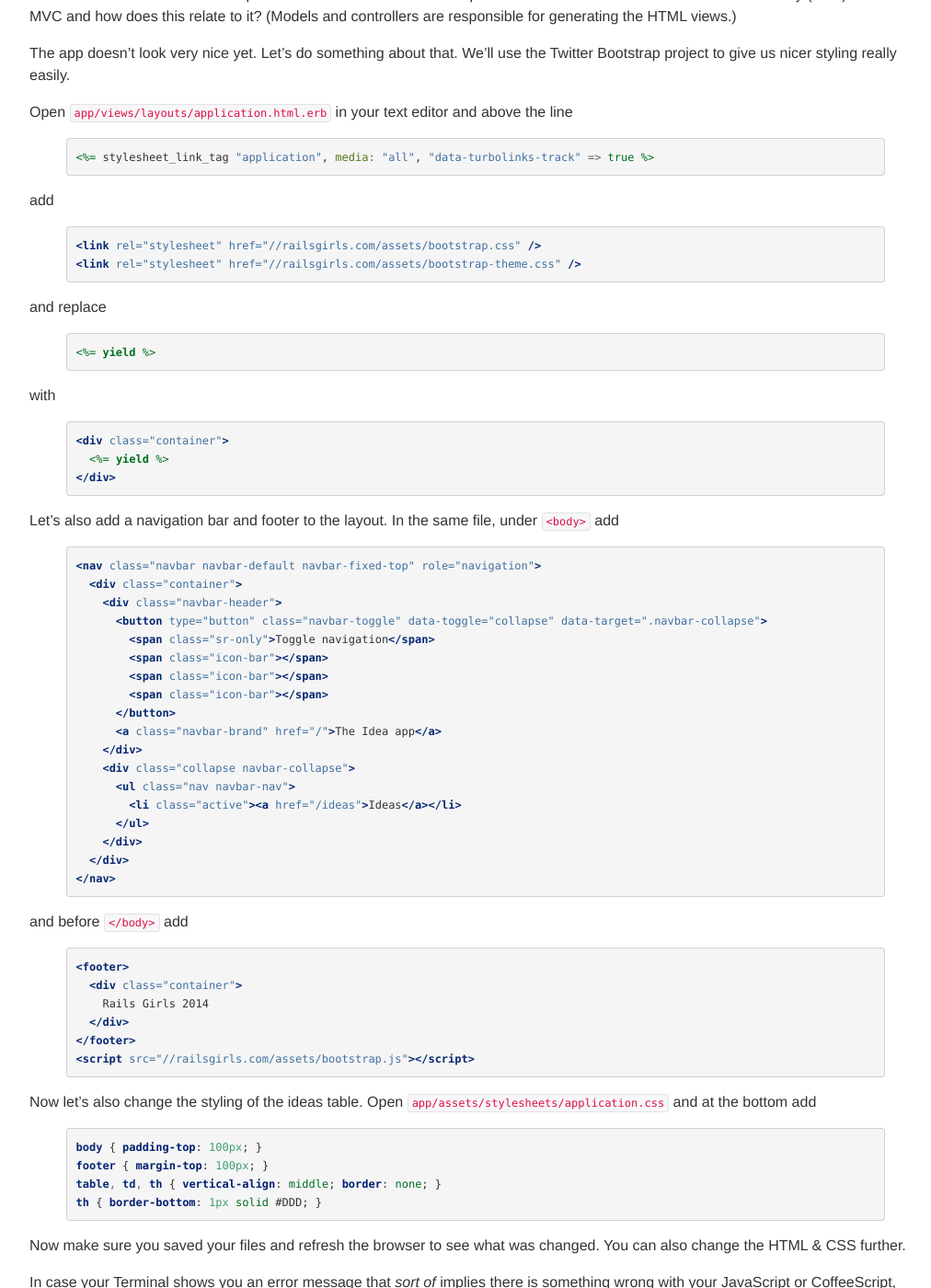
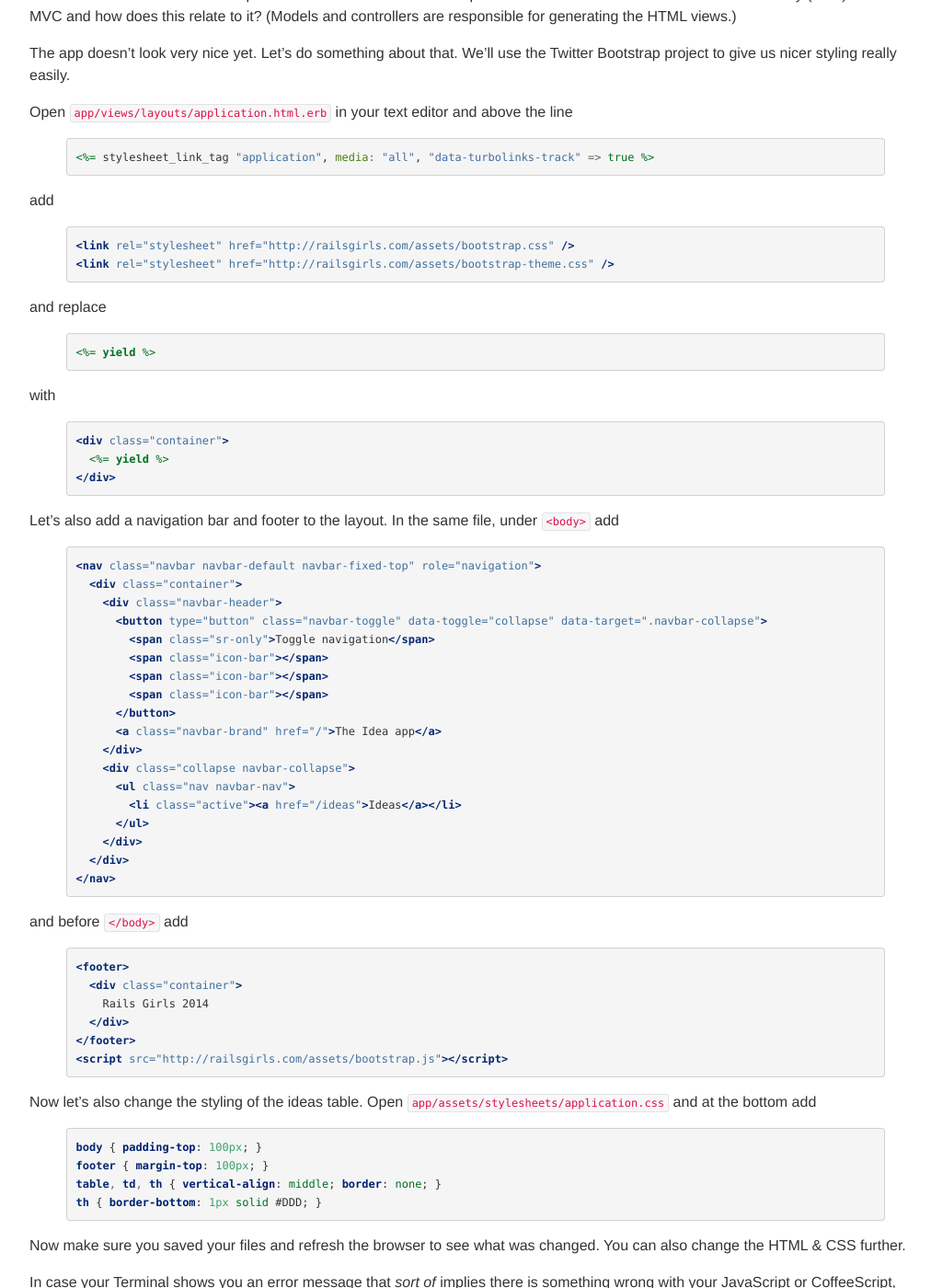
Before and after one commit to railsgirls/guides.railsgirls.com, a Jekyll site: the page built from _posts/2012-04-18-app.markdown, in a window 1280 px wide and 1400 px high, scrolled down 2678 px. Shown: the whole window at 92% size, without its empty margins (53-1065 px from the left). Built offline with Jekyll 4.4.1, drawn with Linux system fonts in a browser that asks for light colours; nearby versions of some CDN libraries.

Commit message:
Added mising http before URLs for bootstrap assets

```diff
--- a/_posts/2012-04-18-app.markdown
+++ b/_posts/2012-04-18-app.markdown
@@ -199,8 +199,8 @@ Open `app/views/layouts/application.html.erb` in your text editor and above the
 add
 
 {% highlight erb %}
-<link rel="stylesheet" href="//railsgirls.com/assets/bootstrap.css" />
-<link rel="stylesheet" href="//railsgirls.com/assets/bootstrap-theme.css" />
+<link rel="stylesheet" href="http://railsgirls.com/assets/bootstrap.css" />
+<link rel="stylesheet" href="http://railsgirls.com/assets/bootstrap-theme.css" />
 {% endhighlight %}
 
 and replace
@@ -248,7 +248,7 @@ and before `</body>` add
     Rails Girls 2014
   </div>
 </footer>
-<script src="//railsgirls.com/assets/bootstrap.js"></script>
+<script src="http://railsgirls.com/assets/bootstrap.js"></script>
 {% endhighlight %}
 
 Now let's also change the styling of the ideas table. Open `app/assets/stylesheets/application.css` and at the bottom add
```
